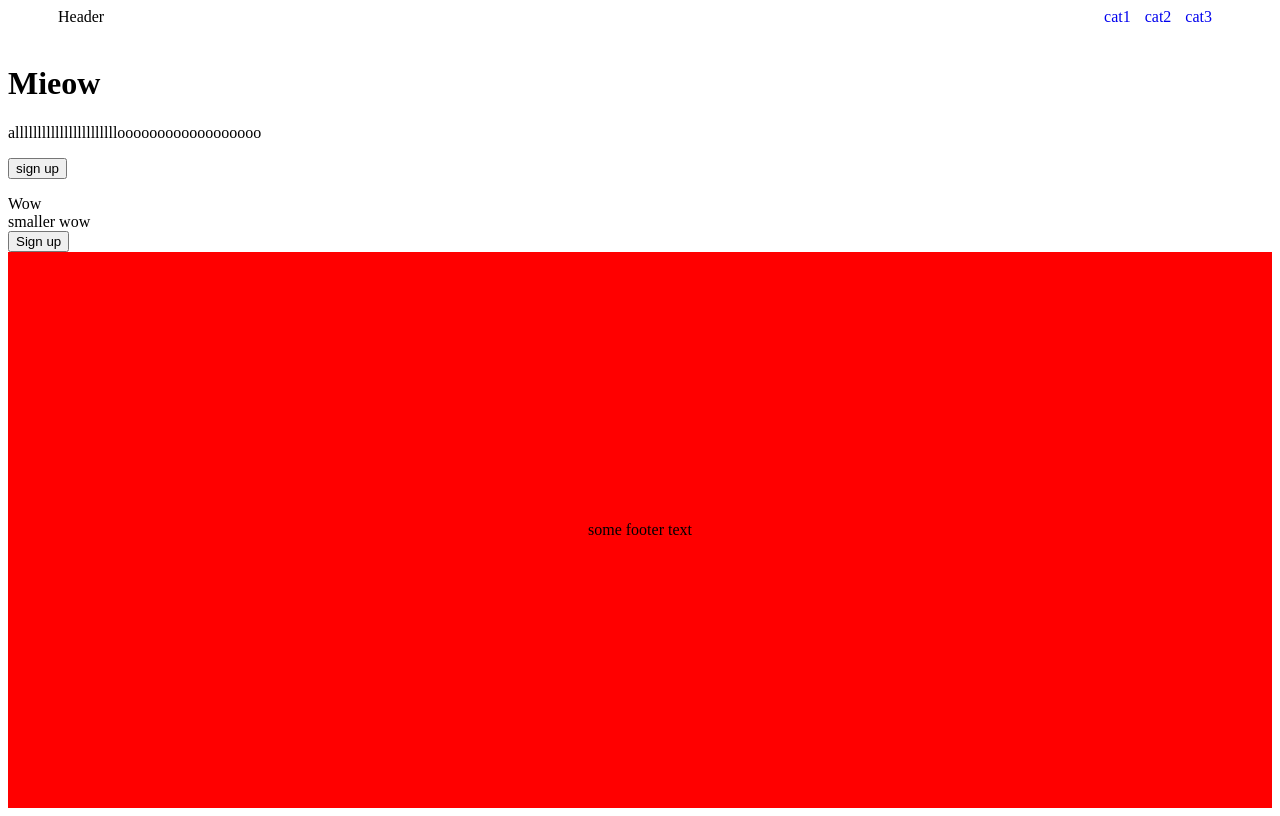
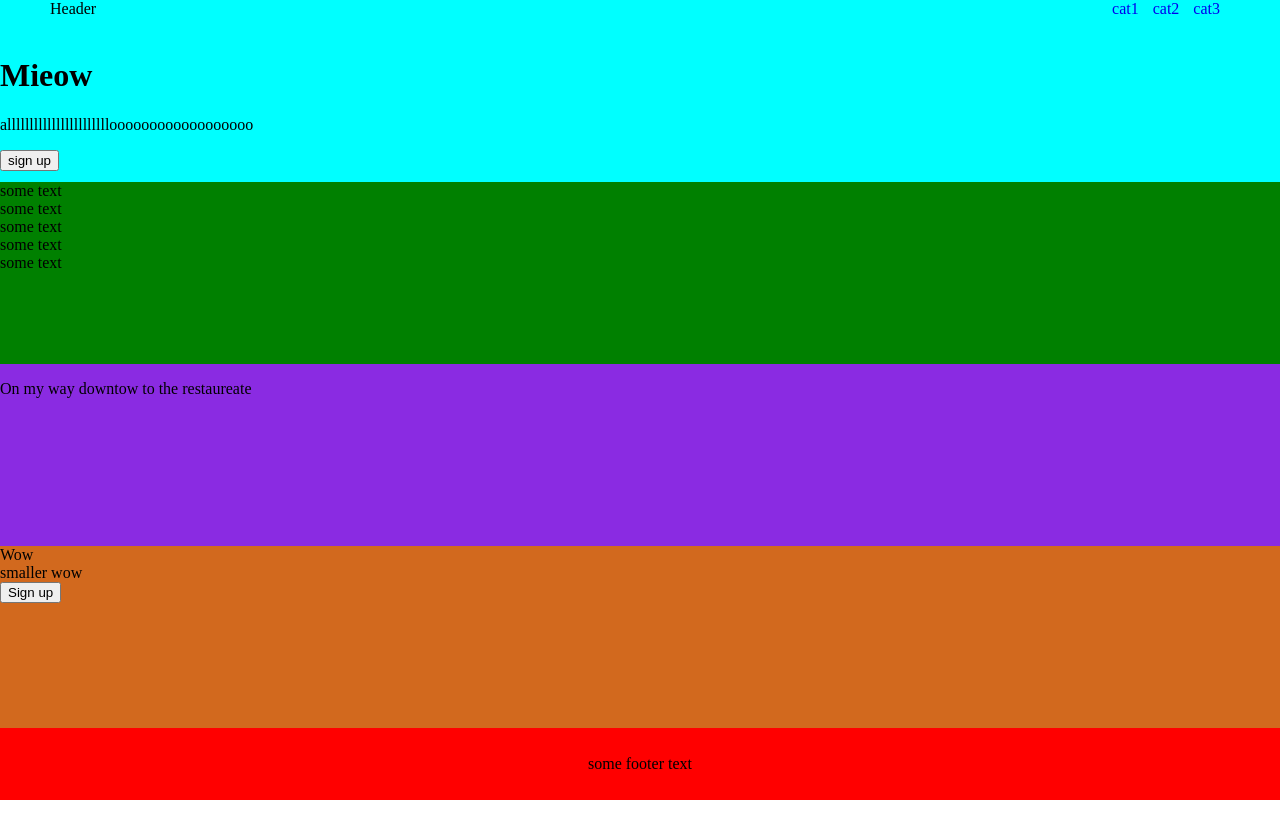
Before and after one commit to MrNivox/Landing_page_TOP, a plain HTML site: page index.html in a window 1280 px wide. Drawn offline with Linux system fonts and the light colour scheme.

Commit message:
added colors to each section and removed margin in body

```diff
--- a/index.html
+++ b/index.html
@@ -7,6 +7,9 @@
     <title>Document</title>
 </head>
 <body>
+
+    </div>
+    <div class="one">
 
     <div class="header">
         <div class="logo">
@@ -22,7 +25,6 @@
           <a href=""></a>
         </div>
     </div>
-    <div class="one">
 
 
         <img src="" alt="">
@@ -37,16 +39,16 @@
 
     </div>
     <div class="two">
-        <div class="smoll"></div>
-        <div class="cards"></div>
-        <div class="cards"></div>
-        <div class="cards"></div>
-        <div class="cards"></div>
+        <div class="smoll">some text</div>
+        <div class="cards">some text</div>
+        <div class="cards">some text</div>
+        <div class="cards">some text</div>
+        <div class="cards">some text</div>
     </div>
 
     </div>
     <div class="three">
-        <p></p>
+        <p>On my way downtow to the restaureate</p>
 
     </div>
     <div class="four">
--- a/style.css
+++ b/style.css
@@ -2,7 +2,7 @@ body{
     height:100vh;
     display: flex;
     flex-direction: column;
-
+    margin: 0px;
 
 }
 .footer{
@@ -12,13 +12,14 @@ display: flex;
 justify-content: center;
 align-items: center;
 background-color: red;
-flex: 1;
+
 
 }
 .header{
 display: flex;
 justify-content: space-between;
 margin-left: 50px;margin-right: 50px;
+
 }
 
 a {
@@ -26,3 +27,27 @@ a {
  padding-left: 10px;
  text-decoration: none;
 }
+.one {
+    background-color: aqua;
+    flex: 1;
+}
+.two{
+
+    background-color: green;
+     flex: 1;
+
+}
+.three{
+
+    background-color:blueviolet ;
+    flex: 1;
+
+
+}
+
+.four{
+    background-color: chocolate;
+    flex: 1;
+
+
+}
```
